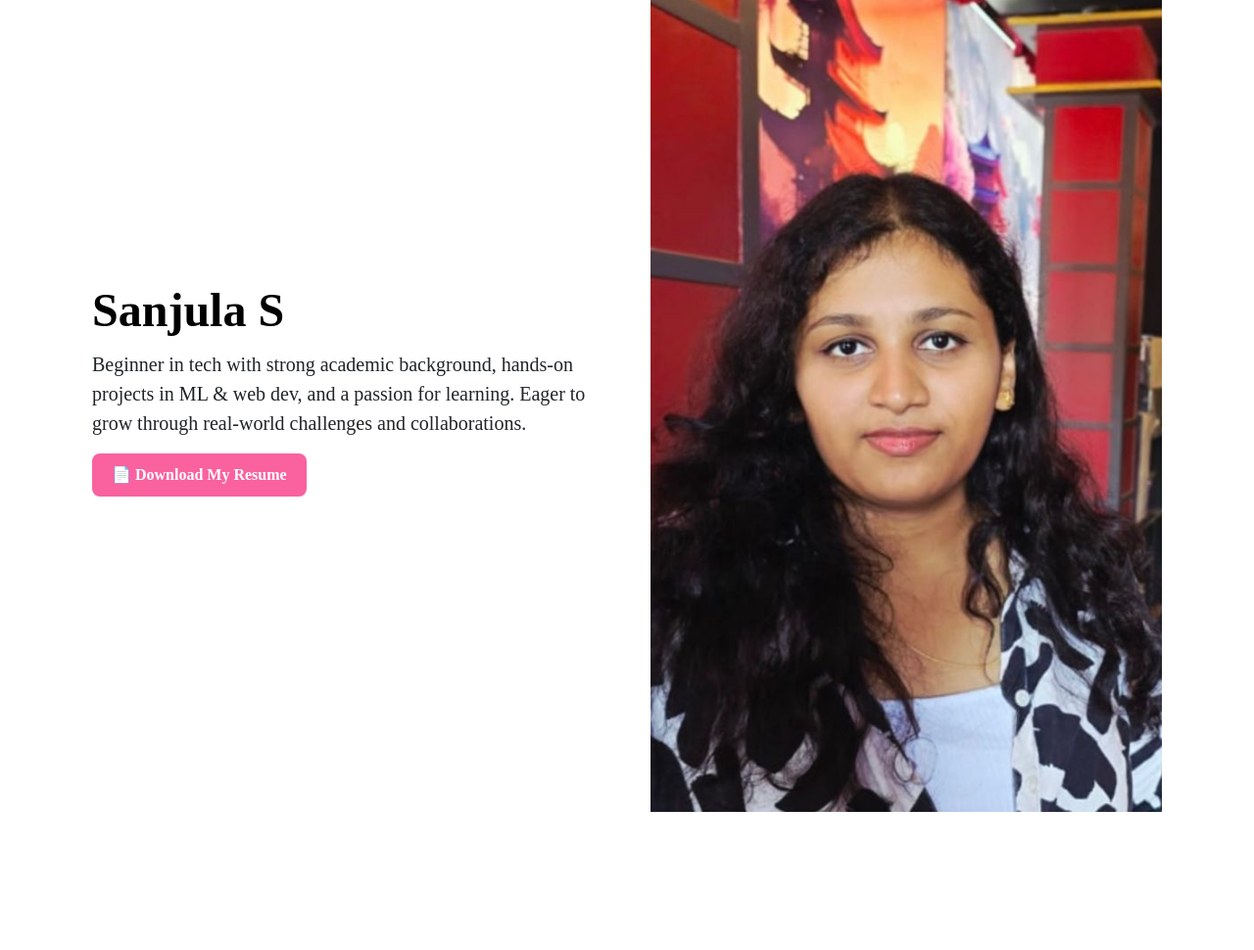
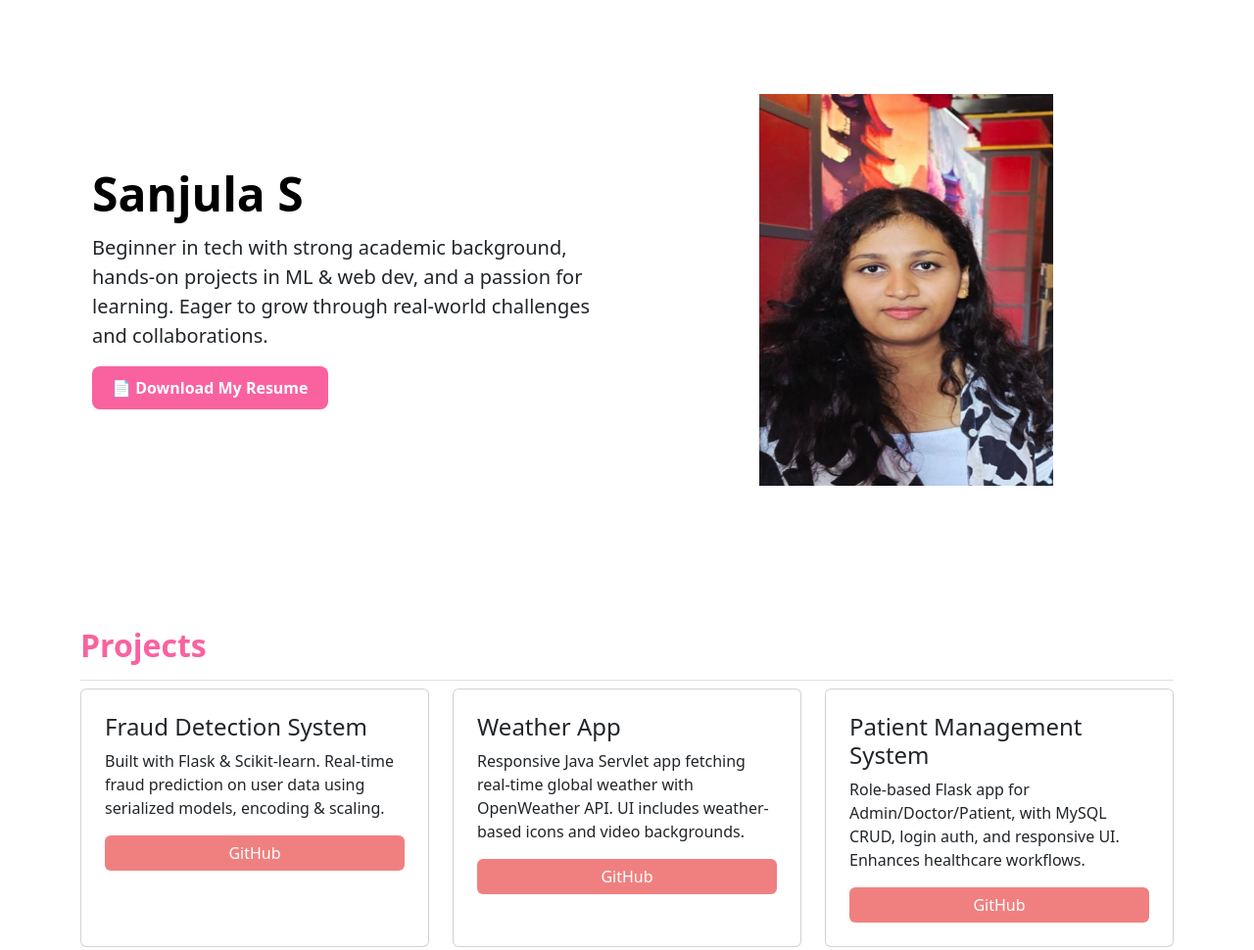
Before and after one commit to Sanjula2005/Portfolio_website, a plain HTML site: page index.html in a window 1280 px wide. Shown: the top 970 px of the page at 98% size. Drawn offline with nearby package versions, Linux system fonts and the light colour scheme.

Commit message:
Update styles.css

```diff
--- a/styles.css
+++ b/styles.css
@@ -10,15 +10,28 @@
 .resume-btn:hover {
   background-color: #FF00FF;
 }
-.container{
-    display:flex;
-    align-items: center;
-    justify-content: center;
-    height: 100vh;
-    font-family: "Times New Roman", Times, serif;
-    font-weight: 300;
+
+h2{
+    font-weight: 700;
+    color: #F9629F;
 }
-.h2{
-    font-family: "Times New Roman", Times, serif;
-    font-weight: 700;
+
+.d-block{
+    height: 400px;
+    width: 300px;
 }
+.btn{
+    background-color: #F08080;
+  border: none;
+  color: white;
+}
+.btn:hover {
+  background-color: #F9629F;
+}
+h3{
+    font-weight: 800;
+    color: #F9629F;
+}
+#hanging-icons{
+    background-color: #fce4ec ;
+}
```
